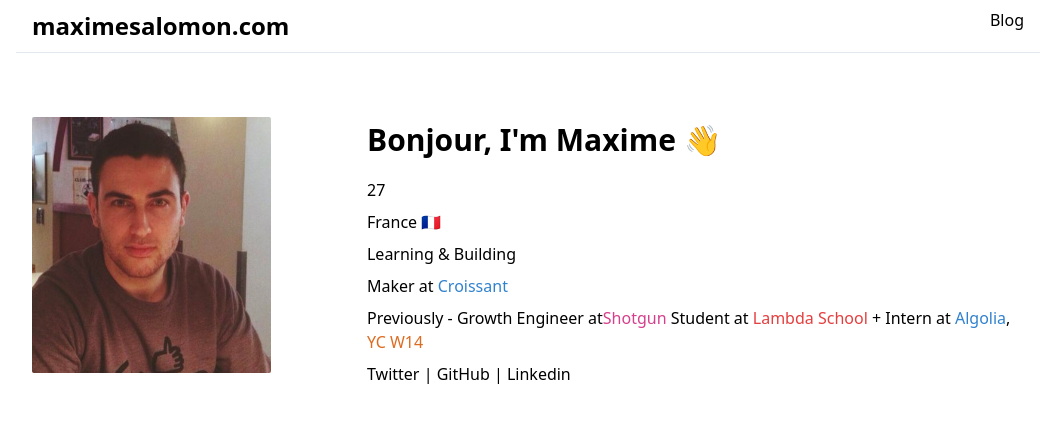
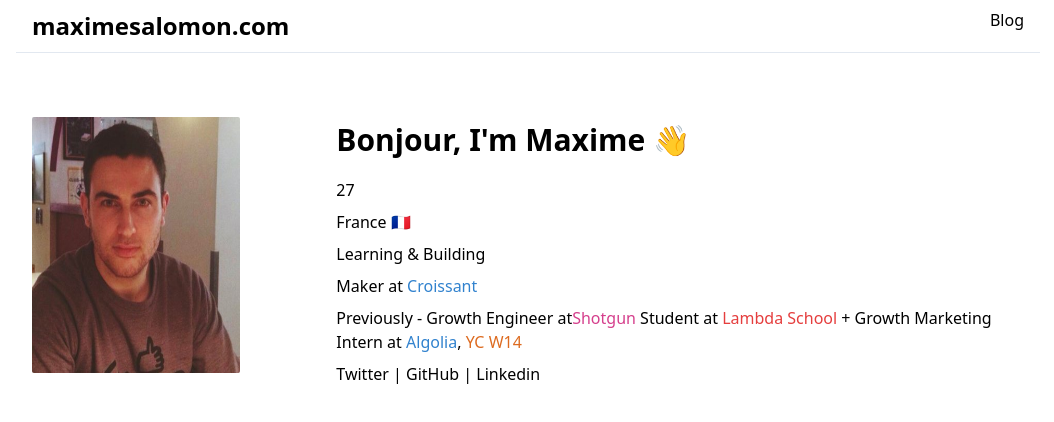
Before and after one commit to maximesalomon/maximesalomon, a Next.js app: page / in a window 1280 px wide. Shown: the top 422 px of the page, without its empty margins (112-1166 px from the left). Built offline with nearby package versions, Linux system fonts and the light colour scheme.

Commit message:
growth marketing intern

```diff
--- a/pages/index.tsx
+++ b/pages/index.tsx
@@ -42,7 +42,7 @@
           >
             Lambda School
           </a>{" "}
-          + Intern at{" "}
+          + Growth Marketing Intern at{" "}
           <a
             className="hover:underline text-blue-600"
             href="https://www.algolia.com"
```
